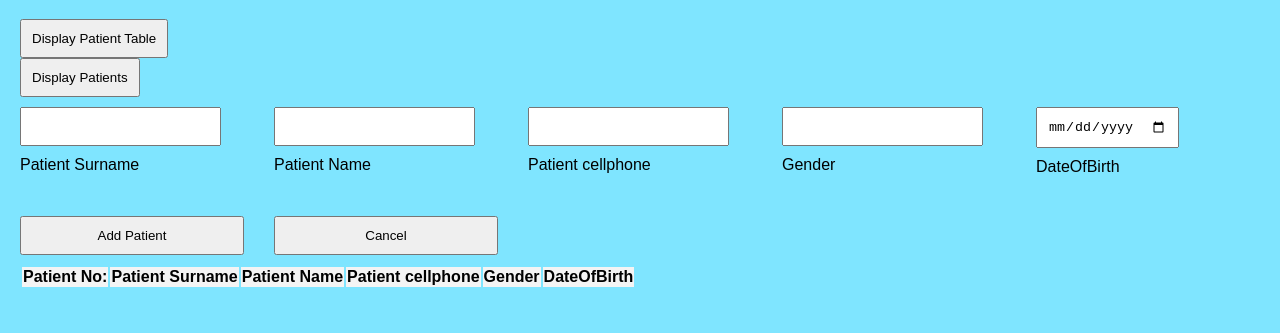
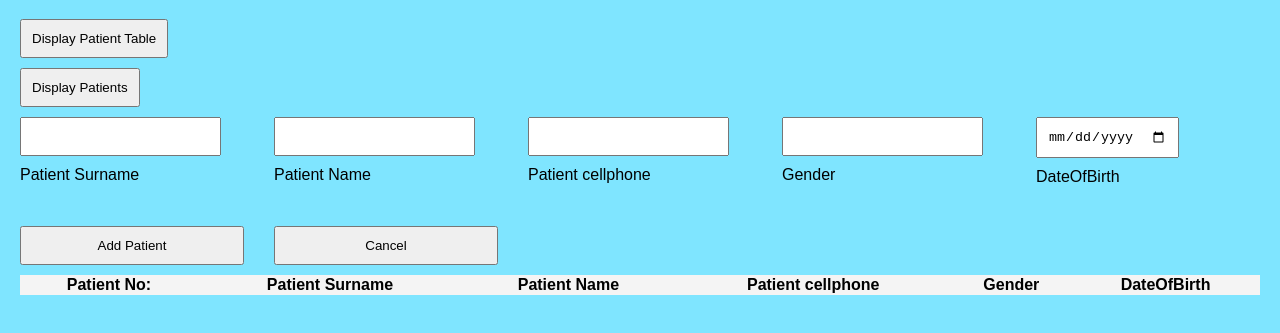
Before and after one commit to Mbali-Nyalungu/full-stack-project, a website: page server.html in a window 1280 px wide. Shown: the part 61-394 px from the top of the page. Drawn offline with Linux system fonts and the light colour scheme.

Commit message:
added styling for table only

```diff
--- a/server.css
+++ b/server.css
@@ -3,7 +3,12 @@ body {
     margin: 20px;
     background-color: rgb(127, 229, 255);
 }
+.table {
 
+
+    width: 100%;
+    border-collapse: collapse;
+}
 .table th .table td{
     border: 1px solid whitesmoke;
     padding: 10px;
@@ -14,6 +19,7 @@ body {
     background-color: #f4f4f4;
     font-weight: bold;
 }
+
 
 .form{ display: grid;
     grid-template-columns: 1fr 1fr 1fr 1fr 1fr;
@@ -33,6 +39,6 @@ body {
 
 button{
     display: block;
-
+  margin-top: 10px;
     padding: 10px;
 }
```
